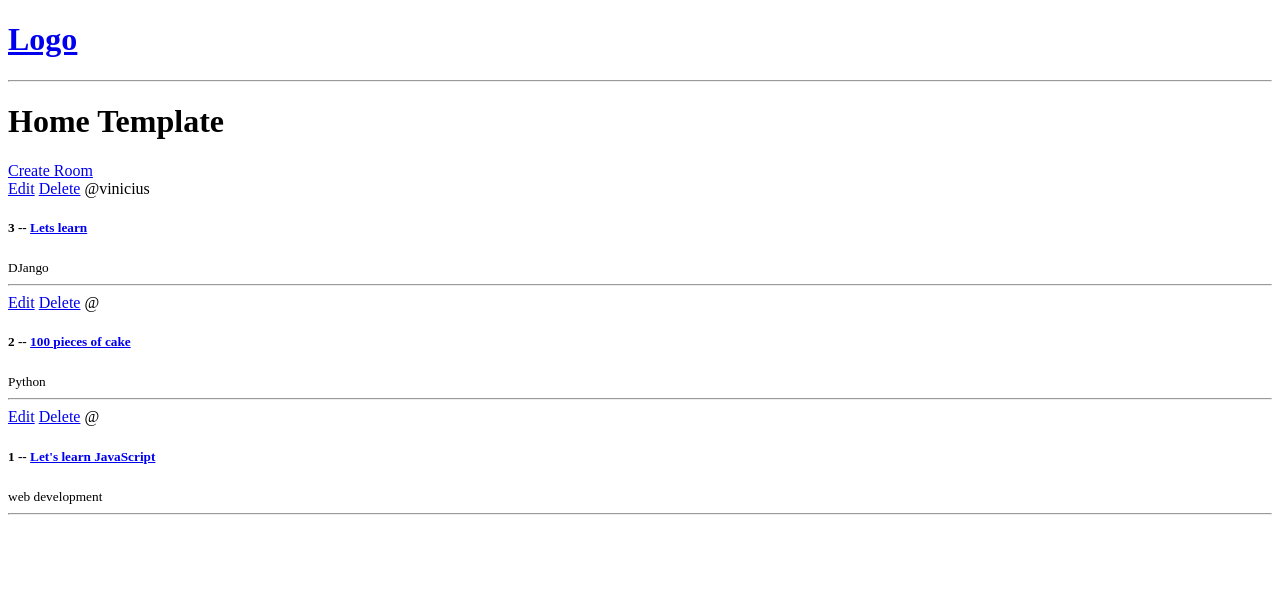
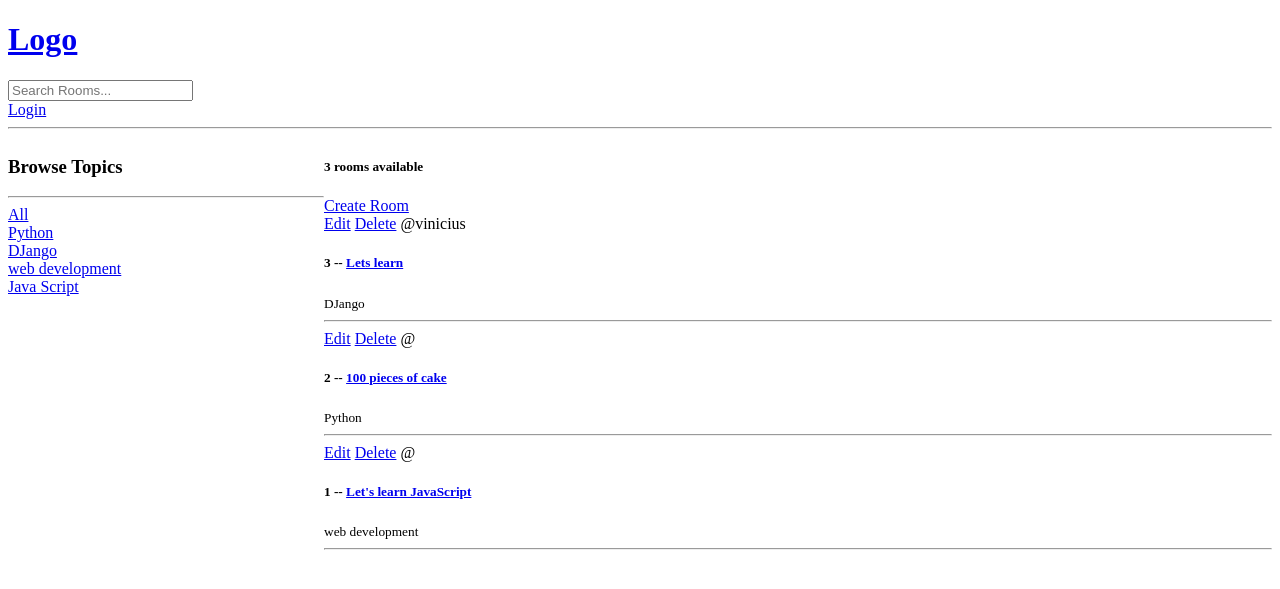
Before and after one commit to Hyoukka/Django_Study, a Django app: page / in a window 1280 px wide. Shown: the top 589 px of the page. Run offline with Django 3.2, Linux system fonts and the light colour scheme; data comes from the database, SQL or seed files in the repository; both versions use the stored data as it was after the commit.

Commit message:
Learned about User Login and Logout

```diff
--- a/base/templates/base/home.html
+++ b/base/templates/base/home.html
@@ -2,10 +2,31 @@
 
 {% block content %}
 
-<h1>Home Template</h1>
+<style>
+    .home-container{
+        display:grid;
+        grid-template-columns: 1fr 3fr;
+    }
+</style>
 
+<div class="home-container">
+    <div>
+        <h3>Browse Topics</h3>
+        <hr>
 
         <div>
+            <a href="{%url 'home' %}">All</a>
+        </div>
+
+        {% for topic in topics %}
+            <div>
+                <a href="{%url 'home' %}?q={{topic.name}}">{{topic}}</a>
+            </div>
+        {% endfor %}
+    </div>
+
+    <div>
+        <h5>{{room_count}} rooms available</h5>
         <a href="{% url 'create-room' %}">Create Room</a>
         <div>
             {% for room in rooms %}
@@ -19,6 +40,9 @@
                 </div>
             {% endfor %}
         </div>
+
+    </div>
+
 </div>
 
 {% endblock content %}
--- a/base/urls.py
+++ b/base/urls.py
@@ -2,6 +2,8 @@ from django.urls import path
 from . import views
 
 urlpatterns = [
+    path('login', views.loginPage, name="login"),
+    path('logout', views.logoutUser, name="logout"),
     path('', views.home, name="home"),
     path('room/<str:pk>/', views.room, name="room"),
     path('create-room/', views.createRoom, name="create-room"),
--- a/base/views.py
+++ b/base/views.py
@@ -1,15 +1,51 @@
 from django.shortcuts import render, redirect
-from .models import Room
+from django.contrib import messages
+from django.db.models import Q
+from .models import Room, Topic
 from .forms import RoomForm
+from django.contrib.auth.models import User
+from django.contrib.auth import authenticate, login, logout
 # rooms = [
 #     {'id':1, 'name': 'Lets learn python!'},
 #     {'id':2, 'name': 'Design with me'},
 #     {'id':3, 'name': 'Frontend developers'},
 # ]
 
+def loginPage(request):
+    if request.method == 'POST':
+        username = request.POST.get('username')
+        password = request.POST.get('password')
+
+        try:
+            user = User.objects.get(username=username)
+        except: messages.error(request, 'User does not exist')
+
+        user = authenticate(request, username=username, password=password)
+
+        if user is not None:
+            login(request, user)
+            return redirect('home')
+        else:
+            messages.error(request, 'Username OR password does not exist')
+
+    context = {}
+    return render(request, 'base/login_register.html', context)
+
+def logoutUser(request):
+    logout(request)
+    return redirect('home')
+
+
 def home(request):
-    rooms = Room.objects.all()
-    context = {'rooms':rooms}
+    q = request.GET.get('q') if request.GET.get('q') != None else ''
+    rooms = Room.objects.filter(
+        Q(topic__name__icontains=q) |
+        Q(name__icontains=q) |
+        Q(description__icontains=q)
+        )
+    topics = Topic.objects.all()
+    room_count = rooms.count
+    context = {'rooms':rooms, 'topics' : topics, 'room_count': room_count }
     return render(request, 'base/home.html', context)
 
 def room(request,pk):
--- a/templates/main.html
+++ b/templates/main.html
@@ -11,6 +11,14 @@
 <body>
     {% include 'navbar.html' %}
 
+    {% if messages %}
+        <ul class="messages">
+            {% for message in messages %}
+                <li>{{ message }}</li>
+            {% endfor %}
+        </ul>
+    {% endif %}
+
     {% block content %}
 
     {% endblock %}
--- a/templates/navbar.html
+++ b/templates/navbar.html
@@ -2,4 +2,14 @@
     <h1>Logo</h1>
 </a>
 
+<form method="GET" action="{% url 'home' %}">
+    <input type="text" name="q" placeholder="Search Rooms..."/>
+</form>
+
+{% if request.user.is_authenticated %}
+<a href="{% url 'logout' %}">Logout</a>
+{% else %}
+<a href="{% url 'login' %}">Login</a>
+{% endif %}
+
 <hr>
```
Also changed, not shown: base/templates/base/login_register.html (added, +18 -0 lines), db.sqlite3. Lines whose indentation alone changed are shown as unchanged.
